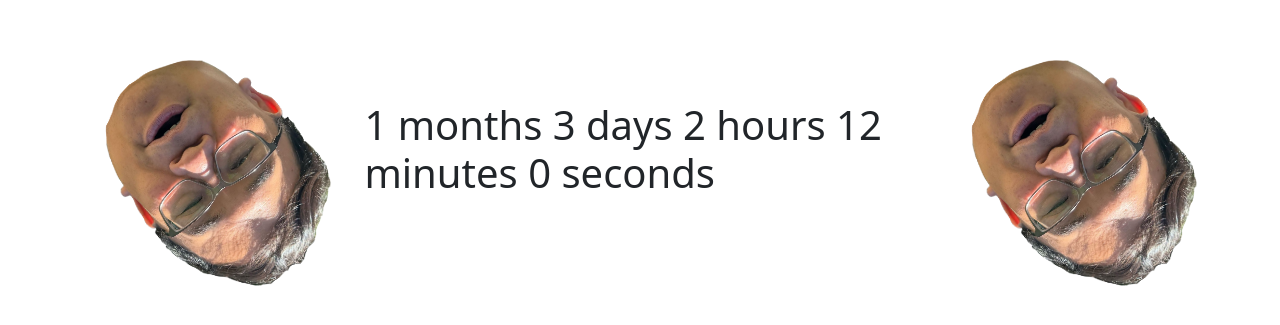
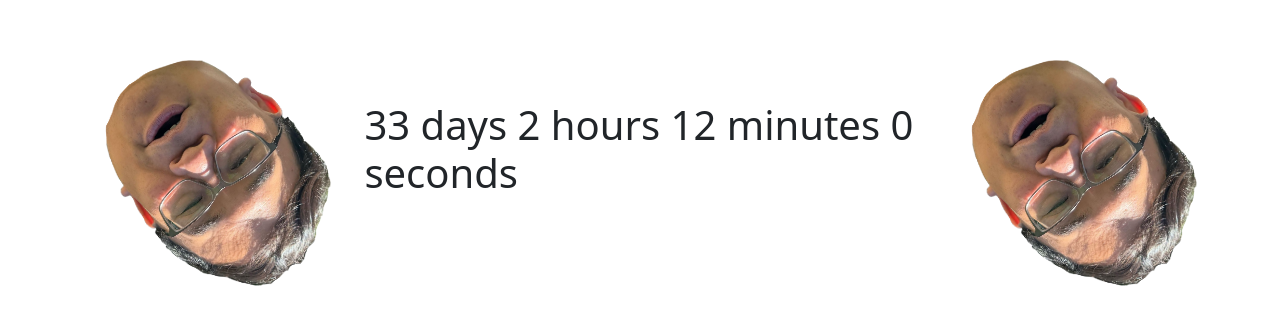
Before and after one commit to itscatherinelee/aloha-cloud-birthdays, a React (Vite) app: page / in a window 1280 px wide. Shown: the part 107-432 px from the top of the page. Built offline with nearby package versions, Linux system fonts and the light colour scheme.

Commit message:
using react countdown

```diff
--- a/package.json
+++ b/package.json
@@ -12,6 +12,7 @@
   "dependencies": {
     "bootstrap": "^5.3.3",
     "react": "^18.3.1",
+    "react-countdown": "^2.3.6",
     "react-dom": "^18.3.1"
   },
   "devDependencies": {
--- a/src/App.tsx
+++ b/src/App.tsx
@@ -1,27 +1,10 @@
-import Celebration from "./components/Celebration";
-import Countdown from "./components/Countdown";
+import { BirthdayCountdown } from "./components/Countdown";
 
 function App() {
-  // Define your birthday date
-  const birthday = {
-    month: 12,
-    day: 19,
-  };
-
-  // Today's date
-  const today = new Date();
-
-  // Function to check if today is the birthday
-  const isBirthday = () => {
-    return (
-      today.getMonth() + 1 === birthday.month && // getMonth() is 0-indexed
-      today.getDate() === birthday.day
-    );
-  };
 
   return (
     <div>
-      {isBirthday() ? <Celebration/> : <Countdown birthday={birthday} />}
+      <BirthdayCountdown />
     </div>
   );
 }
--- a/src/components/Countdown.tsx
+++ b/src/components/Countdown.tsx
@@ -1,58 +1,24 @@
-import { useEffect, useState } from "react";
 import Richard from "../assets/richard.png";
 import './Countdown.css';
+import Countdown from "react-countdown";
+import Celebration from "./Celebration";
 
-interface Birthday {
-  month: number;
-  day: number;
-}
 
-interface CountdownProps {
-  birthday: Birthday;
-}
-
-function Countdown({ birthday }: CountdownProps) {
-  const calculateTimeLeft = () => {
-    const today = new Date(); // Get the current date each time this function runs
-    const nextBirthday = new Date(today.getFullYear(), birthday.month - 1, birthday.day);
-
-    // If the birthday has already passed this year, set it to next year
-    if (today > nextBirthday) {
-      nextBirthday.setFullYear(today.getFullYear() + 1);
-    }
-
-    // Calculate time difference in milliseconds
-    const timeDifference = nextBirthday.getTime() - today.getTime();
-
-    // Calculate each time component
-    const monthsLeft = nextBirthday.getMonth() - today.getMonth() + (nextBirthday.getFullYear() - today.getFullYear()) * 12;
-    const daysLeft = Math.floor(timeDifference / (1000 * 60 * 60 * 24) % 30);
-    const hoursLeft = Math.floor((timeDifference / (1000 * 60 * 60)) % 24);
-    const minutesLeft = Math.floor((timeDifference / (1000 * 60)) % 60);
-    const secondsLeft = Math.floor((timeDifference / 1000) % 60);
-
-    return { monthsLeft, daysLeft, hoursLeft, minutesLeft, secondsLeft };
-  };
-
-  const [timeLeft, setTimeLeft] = useState(calculateTimeLeft());
-
-  useEffect(() => {
-    const timer = setInterval(() => {
-      setTimeLeft(calculateTimeLeft());
-    }, 1000);
-
-    return () => clearInterval(timer);
-  }, []);
-
+export function BirthdayCountdown() {
   return (
     <div style={{ display: 'flex', justifyContent: 'center', alignItems: 'center', padding: '50px' }}>
-      <img className="image" src={Richard} alt="" />
-      <h1>
-        {timeLeft.monthsLeft} months {timeLeft.daysLeft} days {timeLeft.hoursLeft} hours {timeLeft.minutesLeft} minutes {timeLeft.secondsLeft} seconds
-      </h1>
-      <img className="image" src={Richard} alt="" />
+      <img className="image" src={Richard} />
+        <Countdown
+          date={new Date("12-19-2024").setFullYear(new Date().getFullYear())}
+          renderer={({ days, hours, minutes, seconds, completed }) => {
+            if (completed) {
+              return <Celebration />
+            }
+            return <h1>{days} days {hours} hours {minutes} minutes {seconds} seconds</h1>
+          }}
+        >
+        </Countdown>
+      <img className="image" src={Richard} />
     </div>
   );
 }
-
-export default Countdown;
```
Also changed, not shown: src/App.css (added, +10 -0 lines), 1 other file (tests, documents, lock files or other folders).
